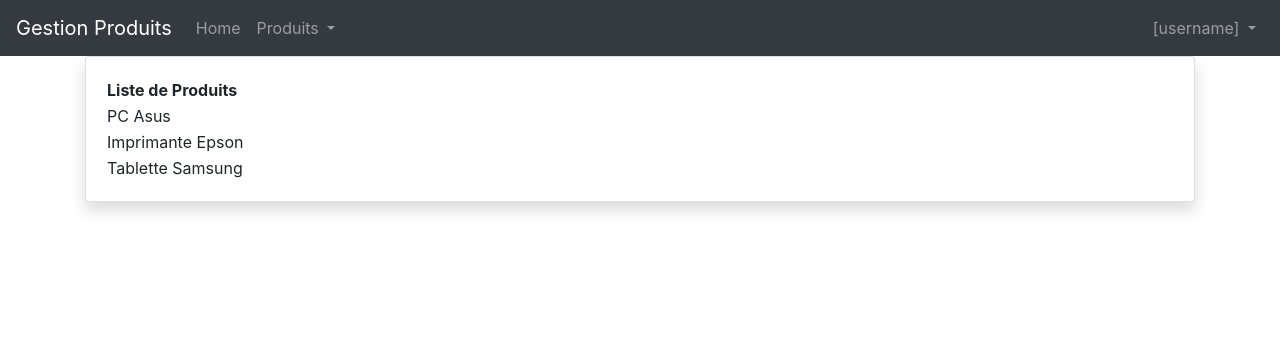
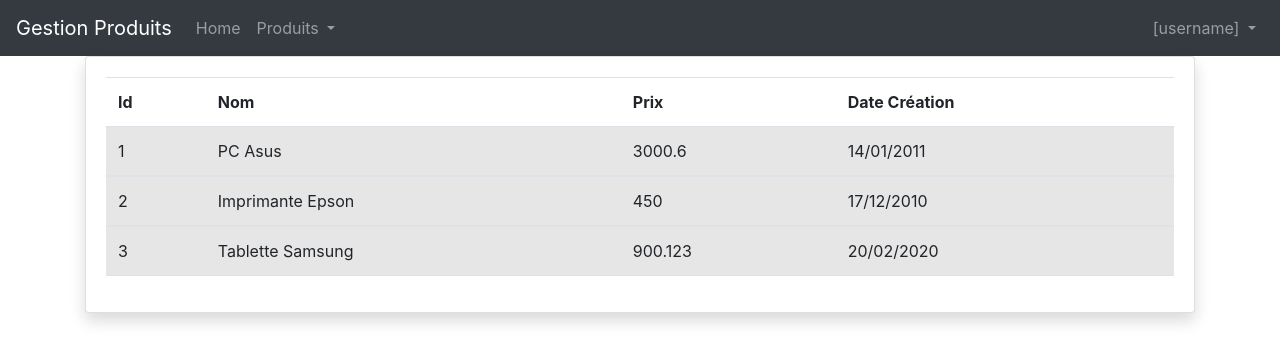
Before and after one commit to Kheuzayni/ManageProductFrontEnd, an Angular app: page /produits in a window 1280 px wide. Shown: the top 362 px of the page. Built offline with nearby package versions, Linux system fonts and the light colour scheme.

Commit message:
Databinding liste produit

```diff
--- a/src/app/produits/produits.component.html
+++ b/src/app/produits/produits.component.html
@@ -1,15 +1,17 @@
 <div class="container">
     <div class="card shadow mb-4">
         <div class="card-body">
-            <table >
-                <thead>
-                    <tr>
-                        <th>Liste de Produits</th>
-                    </tr>
-                </thead>
-                <tbody *ngFor="let produit of produits">
-                    <tr >
-                        <td>{{produit}}</td>
+            <table class="table table-striped">
+                <tr>
+                    <th>Id</th>
+                    <th>Nom</th>
+                    <th>Prix</th>
+                    <th>Date Création</th>
+                </tr> <tbody *ngFor="let produit of produits">
+                    <tr > <td>{{produit.idProduit}}</td>
+                        <td>{{produit.nomProduit}}</td>
+                        <td>{{produit.prixProduit}}</td>
+                        <td>{{produit.dateCreation | date:'dd/MM/yyyy'}}</td>
                     </tr>
                 </tbody>
             </table>
--- a/src/app/produits/produits.component.ts
+++ b/src/app/produits/produits.component.ts
@@ -1,4 +1,5 @@
 import { Component, OnInit } from '@angular/core';
+import { Produit } from '../model/produit.model';
 
 @Component({
   selector: 'app-produits',
@@ -7,10 +8,18 @@ import { Component, OnInit } from '@angular/core';
 })
 export class ProduitsComponent implements OnInit{
 
-  produits : string[] | undefined;
+  //produits : string[] | undefined; //Tableau de chaine de caractère
+
+  produits : Produit[] | undefined; //tableau de produit
 
   constructor (){
-    this.produits = ["PC Asus", "Imprimante Epson", "Tablette Samsung"];
+    //this.produits = ["PC Asus", "Imprimante Epson", "Tablette Samsung"];
+
+    this.produits = [
+      {idProduit : 1, nomProduit : "PC Asus", prixProduit : 3000.600, dateCreation : new Date("01/14/2011")},
+      {idProduit : 2, nomProduit : "Imprimante Epson", prixProduit : 450, dateCreation : new Date("12/17/2010")},
+      {idProduit : 3, nomProduit :"Tablette Samsung", prixProduit : 900.123, dateCreation : new Date("02/20/2020")}
+    ]
   }
 
   ngOnInit():void {}
```
